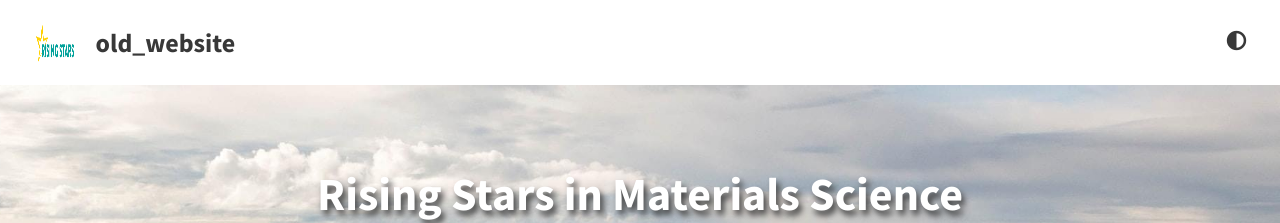
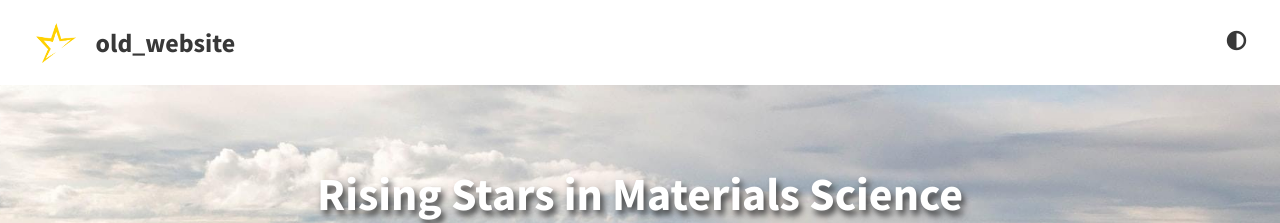
Before and after one commit to MAINSTRAEM/old_website, a Jekyll site: the page built from index.md, in a window 1280 px wide. Shown: the top 223 px of the page. Built offline with Jekyll 4.4.1, drawn with Linux system fonts in a browser that asks for light colours.

Commit message:
Update _config.yml

```diff
--- a/_config.yml
+++ b/_config.yml
@@ -5,8 +5,8 @@ url: "mainstraem.github.io"
 # THEME-SPECIFIC CONFIGURATION
 title:                                              # site's title
 description: "Rising Stars in Materials Science"    # used by search engines
-avatar: assets/img/RisingStarsColour.png            # Empty for no avatar in navbar
-favicon: assets/img/RISING STARS favicon.ico            # Icon displayed in the tab
+avatar: assets/img/RISINGSTARSLOGO.png              # Empty for no avatar in navbar
+favicon: assets/img/RISING STARS favicon.ico        # Icon displayed in the tab
 
 # Header and footer text
 header_text: "  " # Change Blog header text
```
